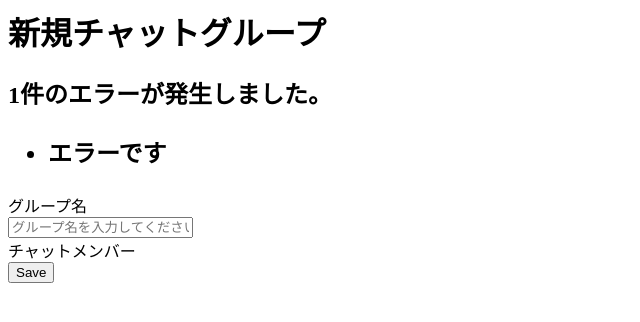
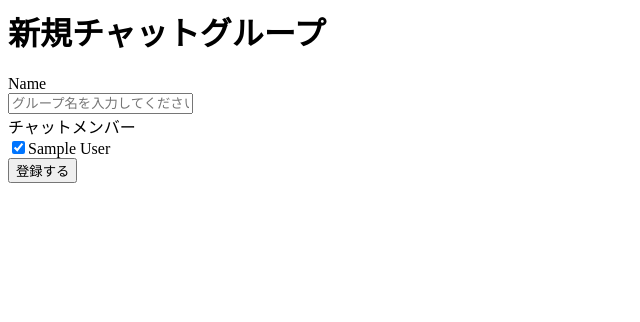
Before and after one commit to ryusuketake/chat-space, a Rails app: page /groups/new in a window 1280 px wide. Shown: the top 322 px of the page, without its empty margins (0-640 px from the left). Run offline with Rails 7, Linux system fonts and the light colour scheme; the visitor is signed in with stand-in values (Sample User, id 1).

Commit message:
Create-Group-Creation-Function

```diff
--- a/app/controllers/groups_controller.rb
+++ b/app/controllers/groups_controller.rb
@@ -1,9 +1,22 @@
 class GroupsController < ApplicationController
 
   def new
+    @group = Group.new
+    @group.users << current_user
   end
 
   def create
+    @group = Group.new(group_params)
+    if @group.save
+      redirect_to root_path, notice: 'グループを作成しました'
+    else
+      render :new
+    end
+  end
+
+  private
+  def group_params
+    params.require(:group).permit(:name, user_ids: [] )
   end
 
   def edit
--- a/app/views/groups/new.html.haml
+++ b/app/views/groups/new.html.haml
@@ -1,25 +1,27 @@
 .chat-group-form
   %h1 新規チャットグループ
-  %form
-    .chat-group-form__errors
-      %h2
-        1件のエラーが発生しました。
+  = form_for @group do |f|
+    - if @group.errors.any?
+      .chat-group-form__errors
+        %h2= "#{@group.errors.full_messages.count}件のエラーが発生しました。"
         %ul
-          %li エラーです
+          - @group.errors.full_messages.each do |message|
+            %li= message
     .chat-group-form__field
       .chat-group-form__field--left
-        %label.chat-group-form__label{for: "chat_group_name"} グループ名
+        = f.label :name, class: 'chat-group-form__label'
       .chat-group-form__field--right
-        %input#chat_group_name.chat-group-form__input{name: "chat_group[name]", placeholder: "グループ名を入力してください", type: "text"}/
+        = f.text_field :name, class: 'chat__group_name chat-group-form__input', placeholder: "グループ名を入力してください"
     .chat-group-form__field
       / この部分はインクリメンタルサーチ(ユーザー追加の非同期化)のときに使用します
     .chat-group-form__field
       .chat-group-form__field--left
-        %label.chat-group-form__label チャットメンバー
+        = f.label "チャットメンバー", class: "chat-group-form__label"
       .chat-group-form__field--right
         / グループ作成機能の追加時はここにcollection_check_boxesの記述を入れてください
+        = f.collection_check_boxes :user_ids, User.all, :id, :name
         / この部分はインクリメンタルサーチ(ユーザー追加の非同期化)のときにも使用します
     .chat-group-form__field
       .chat-group-form__field--left
       .chat-group-form__field--right
-        %input.chat-group-form__action-btn{"data-disable-with": "Save", name: "commit", type: "submit", value: "Save"}/
+        = f.submit class: 'chat-group-form__action-btn'
```
